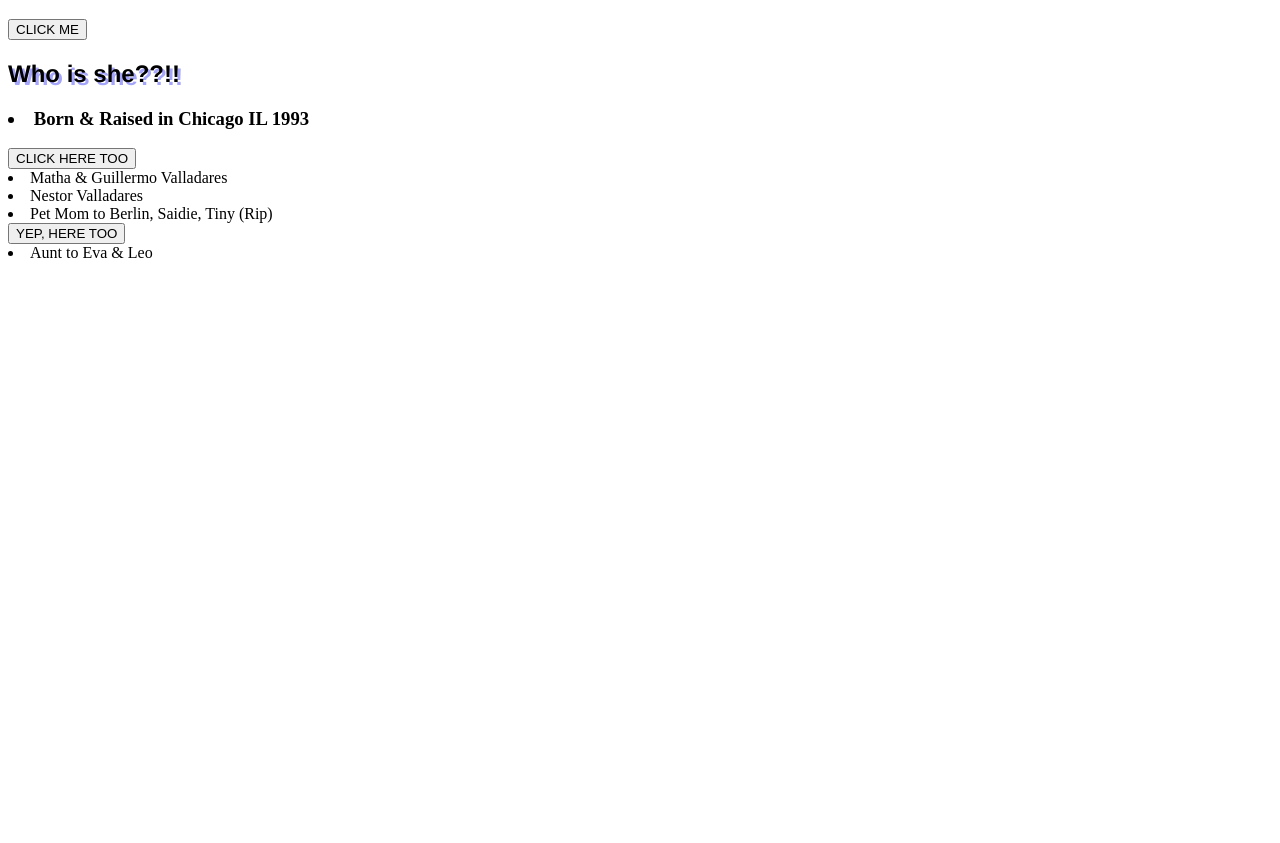
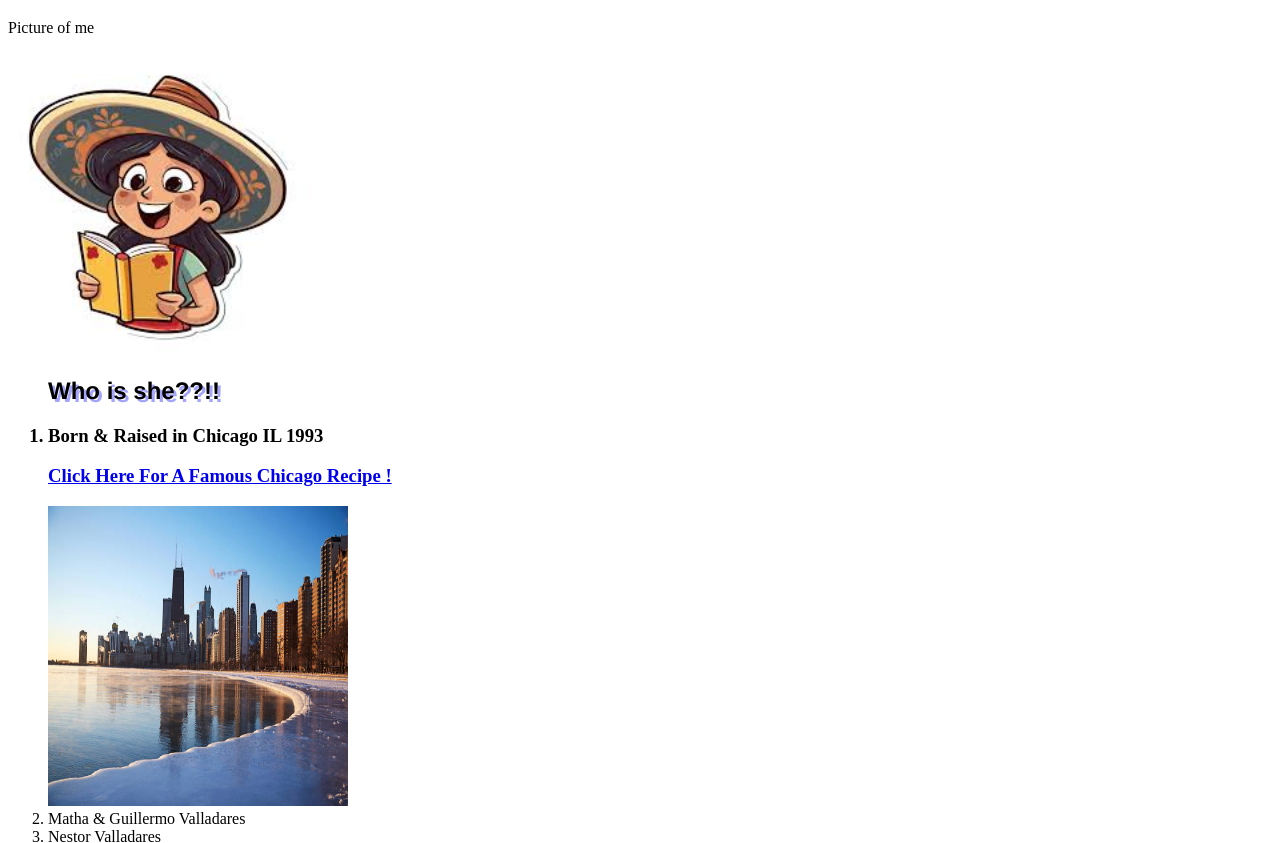
Before and after one commit to jvalladares79/Portfolio, a plain HTML site: page index.html in a window 1280 px wide. Shown: the part 96-939 px from the top of the page. Before the commit the page ends 800 px from the top, so only its background shows below. Drawn offline with Linux system fonts and the light colour scheme.

Commit message:
initial commit

```diff
--- a/index.html
+++ b/index.html
@@ -8,24 +8,30 @@
     <link rel="stylesheet" href="sample_style.css">
 </head>
 
-<body><p style="background-color:tomato;">Hello</p>
+<body>
+    <p style="background-color:tomato;">Hello</p>
     <h1>Jasmine Jay Valladares</h1>
     <bold>
-        <button>CLICK ME</button>
-
-        <h2>Who is she??!!</h2>
-        <h3>
-            <li>Born & Raised in Chicago IL 1993</ul>
-        </h3>
-        <button>CLICK HERE TOO</button>
+        <p>Picture of me</p>
+        <img src="images.jpg" alt="Me" width="300" height="300">
+        <ol>
+            <h2>Who is she??!!</h2>
+            <h3>
+                <li>Born & Raised in Chicago IL 1993</ul>
+                    <p><a href="https://www.allrecipes.com/recipe/134483/chicago-style-hot-dog/">Click Here For A Famous Chicago Recipe !</a></p>
+            </h3>
+            <img src="chicago.jpg" alt="Me" width="300" height="300">
     </bold>
 
     <li>Matha & Guillermo Valladares
     <li>Nestor Valladares</li>
     </li>
     <li>Pet Mom to Berlin, Saidie, Tiny (Rip)</li>
+    <img src="thumbnail_IMG_2273.jpg" alt="Me" width="230" height="280">
     <button>YEP, HERE TOO</button>
     <li>Aunt to Eva & Leo</li>
+    </ol>
+
 
 </body>
 
```
Also changed, not shown: chicago.jpg (added), images.jpg (added), thumbnail_IMG_2273.jpg (added).
